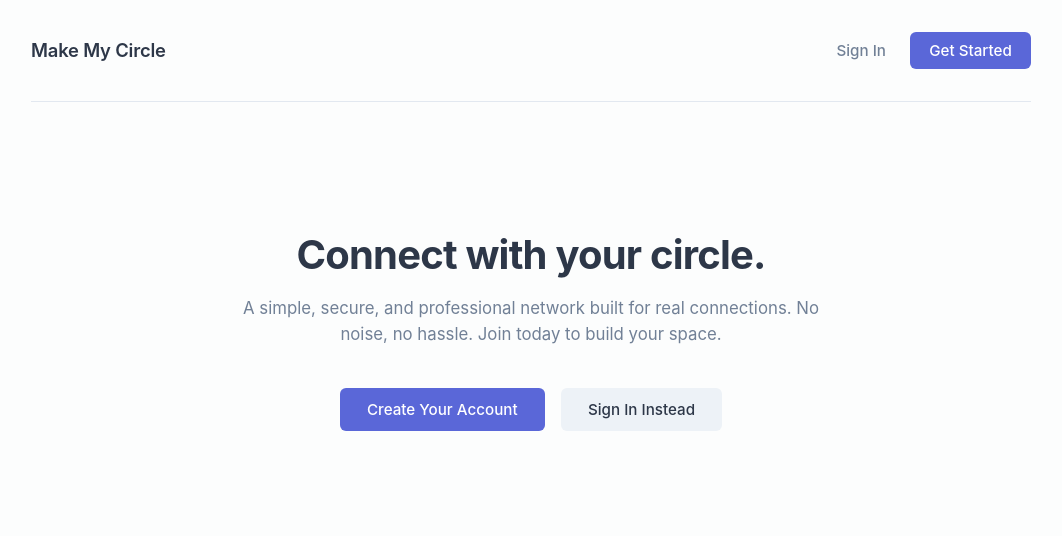
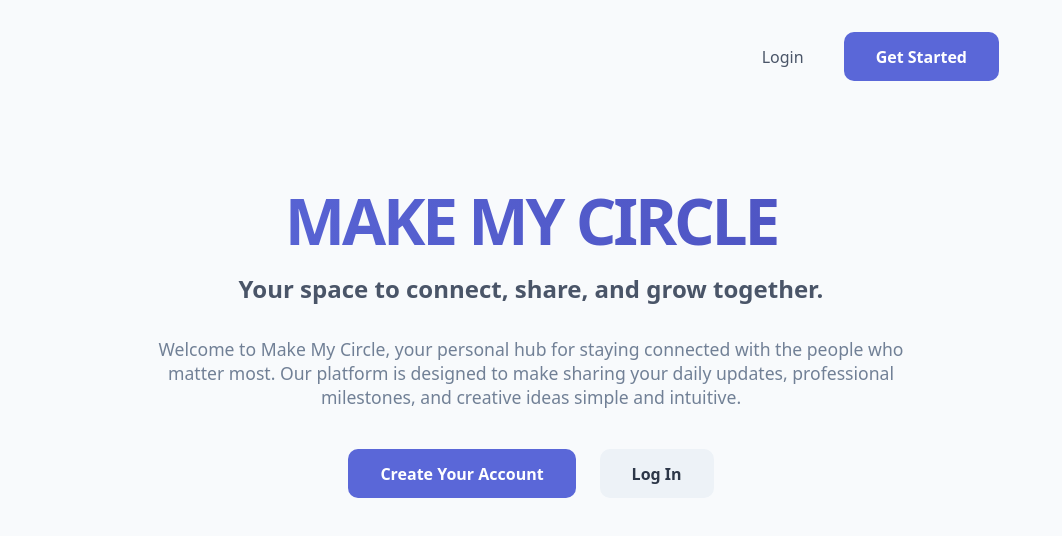
Before and after one commit to panchaltrisha046-bit/make-my-circle, a React (Vite) app in the folder client/: page / in a window 1280 px wide. Shown: the top 536 px of the page, without its empty margins (109-1171 px from the left). Built offline with nearby package versions, Linux system fonts and the light colour scheme.

Commit message:
Fix Landing page and Profile Page

```diff
--- a/client/src/pages/Dashboard.jsx
+++ b/client/src/pages/Dashboard.jsx
@@ -39,7 +39,6 @@ function Dashboard() {
       <main className="feed-channel">
         <div className="simple-box">
           <h2>Main Content Area</h2>
-          <p>This is where the post creator and activity feed will go on Days 2, 3, and 4.</p>
         </div>
       </main>
 
@@ -47,7 +46,6 @@ function Dashboard() {
       <aside className="profile-widget-panel">
         <div className="simple-box">
           <h2>Right Panel</h2>
-          <p>This side panel will hold your friend suggestions and online stats later.</p>
         </div>
       </aside>
 
--- a/client/src/pages/Landing.jsx
+++ b/client/src/pages/Landing.jsx
@@ -5,24 +5,32 @@ import '../style/landing.css';
 const Landing = () => {
   return (
     <div className="simple-landing">
+      {/* NAVIGATION BAR */}
       <header className="navbar">
-        <div className="brand">Make My Circle</div>
+        <div className="brand"></div>
         <div className="nav-links">
-          <Link to="/login" className="link-btn">Sign In</Link>
+          <Link to="/login" className="link-btn">Login</Link>
           <Link to="/register" className="action-btn">Get Started</Link>
         </div>
       </header>
 
+      {/* HERO SECTION */}
       <main className="hero-section">
         <div className="hero-inner">
-          <h1>Connect with your circle.</h1>
-          <p>
-            A simple, secure, and professional network built for real connections.
-            No noise, no hassle. Join today to build your space.
+          {/* BIG BOLD TITLE */}
+          <h1 className="main-brand-title">MAKE MY CIRCLE</h1>
+          <p className="sub-tagline">Your space to connect, share, and grow together.</p>
+
+          <p className="hero-description">
+            Welcome to Make My Circle, your personal hub for staying connected with the people who matter most.
+            Our platform is designed to make sharing your daily updates, professional milestones, and creative
+            ideas simple and intuitive.
           </p>
+
+          {/* CALL TO ACTION BUTTONS */}
           <div className="cta-group">
-            <Link to="/register" className="action-btn large">Create Your Account</Link>
-            <Link to="/login" className="secondary-btn large">Sign In Instead</Link>
+            <Link to="/register" className="action-btn">Create Your Account</Link>
+            <Link to="/login" className="secondary-btn">Log In</Link>
           </div>
         </div>
       </main>
--- a/client/src/pages/Profile.jsx
+++ b/client/src/pages/Profile.jsx
@@ -1,7 +1,7 @@
 // File Name: client/src/pages/Profile.jsx
 import React, { useState } from 'react';
 import { useNavigate } from 'react-router-dom';
-import '../style/Profile.css';
+import '../style/profile.css';
 
 function Profile() {
   const navigate = useNavigate();
@@ -22,7 +22,7 @@ function Profile() {
       {/* CLEAN BACK TO DASHBOARD NAVIGATION LINK LINKED TO ROUTER */}
       <div className="profile-navigation-header">
         <button className="btn-back-link" onClick={() => navigate('/dashboard')}>
-         Back to Homepage
+         Back to Dashboard
         </button>
       </div>
 
@@ -33,7 +33,7 @@ function Profile() {
           <div className="avatar-frame">
             <div className="avatar-placeholder">{user.name.charAt(0)}</div>
           </div>
-          <button className="btn-edit-profile" onClick={() => alert()}>
+          <button className="btn-edit-profile" onClick={() => alert("Profile Edited")}>
             Edit Profile
           </button>
         </div>
@@ -64,8 +64,8 @@ function Profile() {
         <div className="posts-history-grid">
           <div className="simple-post-card">
             <span className="post-date">3 hours ago</span>
-            <p>"I am a developer focused on building clean web applications and learning new coding skills every day."</p>
-          </div>
+            <p>Welcome to Make My Circle. Connect with friends, share your daily updates, and build your community easily.</p>
+            </div>
 
         </div>
       </section>
--- a/client/src/pages/login.jsx
+++ b/client/src/pages/login.jsx
@@ -57,7 +57,7 @@ const Login = () => {
         <form onSubmit={handleLoginSubmit}>
           <div className="login-group"><label>Email Address</label><input type="email" required value={email} onChange={(e) => setEmail(e.target.value)} /></div>
           <div className="login-group"><label>Password</label><input type="password" required value={password} onChange={(e) => setPassword(e.target.value)} /></div>
-          <button type="submit" className="login-btn">Sign In</button>
+          <button type="submit" className="login-btn">Log In</button>
         </form>
         <p className="login-redirect">Don't have an account? <Link to="/register">Sign up</Link></p>
       </div>
--- a/client/src/style/landing.css
+++ b/client/src/style/landing.css
@@ -1,126 +1,64 @@
+/* --- 1. RESET & BASE --- */
+* { margin: 0; padding: 0; box-sizing: border-box; }
+body { font-family: 'Inter', system-ui, sans-serif; background-color: #fcfdfd; color: #2d3748; }
 
-:root {
-  --bg-color: #fcfdfd;
-  --text-dark: #2d3748;
-  --text-light: #718096;
-  --soft-blue: #5a67d8;
-  --soft-blue-hover: #4c51bf;
-  --light-gray: #edf2f7;
-  --border-subtle: #e2e8f0;
-}
-
-.simple-landing {
-  min-height: 100vh;
-  background-color: var(--bg-color);
-  font-family: -apple-system, BlinkMacSystemFont, "Segoe UI", Roboto, sans-serif;
-  color: var(--text-dark);
-  padding: 0 2rem;
-}
-
+/* --- 2. NAVIGATION BAR --- */
 .navbar {
   display: flex;
   justify-content: space-between;
   align-items: center;
   max-width: 1000px;
   margin: 0 auto;
-  padding: 2rem 0;
-  border-bottom: 1px solid var(--border-subtle);
+  padding: 2rem 2rem;
 }
 
-.brand {
-  font-size: 1.15rem;
-  font-weight: 600;
-  letter-spacing: -0.01em;
-  color: var(--text-dark);
+.brand { font-size: 1.2rem; font-weight: 800; color: #1a202c; }
+
+.nav-links { display: flex; align-items: center; gap: 2.5rem; }
+
+/* --- 3. HERO SECTION (BIG TITLE) --- */
+.hero-section { max-width: 800px; margin: 4rem auto; text-align: center; }
+
+.main-brand-title {
+  font-size: 4rem; /* Very Big */
+  font-weight: 900;
+  letter-spacing: -0.05em;
+  color: #1a202c;
+  margin-bottom: 0.5rem;
+  background: linear-gradient(90deg, #5a67d8, #4c51bf);
+  background-clip: text;
+  -webkit-background-clip: text;
+  -webkit-text-fill-color: transparent;
 }
 
-.nav-links {
-  display: flex;
-  align-items: center;
-  gap: 1.5rem;
+.sub-tagline {
+  font-size: 1.5rem;
+  font-weight: 600;
+  color: #4a5568;
+  margin-bottom: 2rem;
 }
 
-.hero-section {
-  max-width: 1000px;
-  margin: 0 auto;
-  padding: 8rem 0;
-  display: flex;
-  justify-content: center;
-  text-align: center;
-}
+.hero-description { font-size: 1.1rem; color: #718096; margin-bottom: 2.5rem; }
 
-.hero-inner {
-  max-width: 600px;
-}
-
-.hero-inner h1 {
-  font-size: 2.5rem;
-  font-weight: 700;
-  margin-bottom: 1rem;
-  letter-spacing: -0.02em;
-}
-
-.hero-inner p {
-  font-size: 1.05rem;
-  line-height: 1.6;
-  color: var(--text-light);
-  margin-bottom: 2.5rem;
-}
-
-.cta-group {
-  display: flex;
-  justify-content: center;
-  gap: 1rem;
-}
-
-.link-btn {
-  color: var(--text-light);
-  text-decoration: none;
-  font-size: 0.95rem;
-  font-weight: 500;
-  transition: color 0.2s ease;
-}
-
-.link-btn:hover {
-  color: var(--text-dark);
-}
+/* --- 4. BUTTONS --- */
+.cta-group { display: flex; justify-content: center; gap: 1.5rem; }
 
 .action-btn {
-  background-color: var(--soft-blue);
-  color: #ffffff;
-  padding: 0.55rem 1.2rem;
-  border-radius: 6px;
+  background-color: #5a67d8;
+  color: white;
+  padding: 0.85rem 2rem;
+  border-radius: 10px;
   text-decoration: none;
-  font-size: 0.95rem;
-  font-weight: 500;
-  transition: background-color 0.2s ease;
-}
-
-.action-btn:hover {
-  background-color: var(--soft-blue-hover);
+  font-weight: 600;
 }
 
 .secondary-btn {
-  background-color: var(--light-gray);
-  color: var(--text-dark);
-  padding: 0.55rem 1.2rem;
-  border-radius: 6px;
+  background-color: #edf2f7;
+  color: #2d3748;
+  padding: 0.85rem 2rem;
+  border-radius: 10px;
   text-decoration: none;
-  font-size: 0.95rem;
-  font-weight: 500;
-  transition: background-color 0.2s ease;
+  font-weight: 600;
 }
 
-.secondary-btn:hover {
-  background-color: #e2e8f0;
-}
-
-.action-btn.large, .secondary-btn.large {
-  padding: 0.75rem 1.7rem;
-}
-
-@media (max-width: 600px) {
-  .hero-section { padding: 4rem 0; }
-  .hero-inner h1 { font-size: 2rem; }
-  .cta-group { flex-direction: column; gap: 0.75rem; }
-}
+.link-btn { color: #4a5568; text-decoration: none; font-weight: 500; }
--- a/client/src/style/profile.css
+++ b/client/src/style/profile.css
@@ -18,7 +18,7 @@ body {
   padding: 0 20px;
 }
 
-/* BACK TO DASHBOARD BUTTON */
+/*BACK TO DASHBOARD BUTTON*/
 .profile-navigation-header {
   margin-bottom: 15px;
 }
@@ -26,7 +26,7 @@ body {
 .btn-back-link {
   background-color: #ffffff;
   border: 1px solid #cbd5e1;
-  color: #4f46e5;
+  color: #4c51bf;
   padding: 10px 16px;
   border-radius: 8px;
   font-weight: 600;
@@ -40,59 +40,66 @@ body {
 
 /* --- COVER AND HEADER COMPONENT --- */
 .profile-header-card {
-  background: #ffffff;
-  border: 1px solid #e2e8f0;
+  background-color: #4c51bf;
+  border: 1px solid #4c51bf;
   border-radius: 12px;
   overflow: hidden;
   margin-bottom: 20px;
 }
 
 .cover-photo {
-  height: 160px;
-  background: #6366f1;
+  height: 120px;
+  background-color: #4c51bf;
 }
 
 .profile-identity-row {
-  padding: 0 20px 20px 20px;
-  margin-top: -50px;
   display: flex;
-  justify-content: space-between;
-  align-items: flex-end;
+  flex-direction: column;
+  align-items: center;
+  margin-top: -60px; /* Pulls the avatar up over the middle line */
+  padding-bottom: 24px;
+  gap: 12px;
 }
 
 .avatar-frame {
   width: 100px;
   height: 100px;
+  background: #ffffff; /* Keeps a crisp white circle boundary */
   border-radius: 50%;
-  background-color: #ffffff;
-  padding: 5px;
+  padding: 4px;
+  display: flex;
+  align-items: center;
+  justify-content: center;
 }
 
 .avatar-placeholder {
   width: 100%;
   height: 100%;
+  background: #e0e7ff;
+  color: #6366f1;
   border-radius: 50%;
-  background-color: #e2e8f0;
-  color: #4f46e5;
-  font-size: 2rem;
-  font-weight: bold;
   display: flex;
   align-items: center;
   justify-content: center;
+  font-size: 2rem;
+  font-weight: bold;
 }
 
 .btn-edit-profile {
-  background-color: #ffffff;
-  border: 1px solid #cbd5e1;
-  color: #475569;
-  padding: 8px 16px;
-  border-radius: 8px;
+  background: #ffffff;
+  border: none;
+  color: #4c51bf;
+  padding: 8px 18px;
+  border-radius: 20px; /* Smooth rounded button */
+  cursor: pointer;
   font-weight: 600;
-  cursor: pointer;
+  font-size: 0.9rem;
+  box-shadow: 0 2px 4px rgba(0, 0, 0, 0.1);
+  transition: background 0.2s;
 }
 
 .btn-edit-profile:hover {
-  background-color: #f8fafc;
+  background: #f1f5f9;
 }
 
 /* --- USER INFO DETAILS --- */
```
